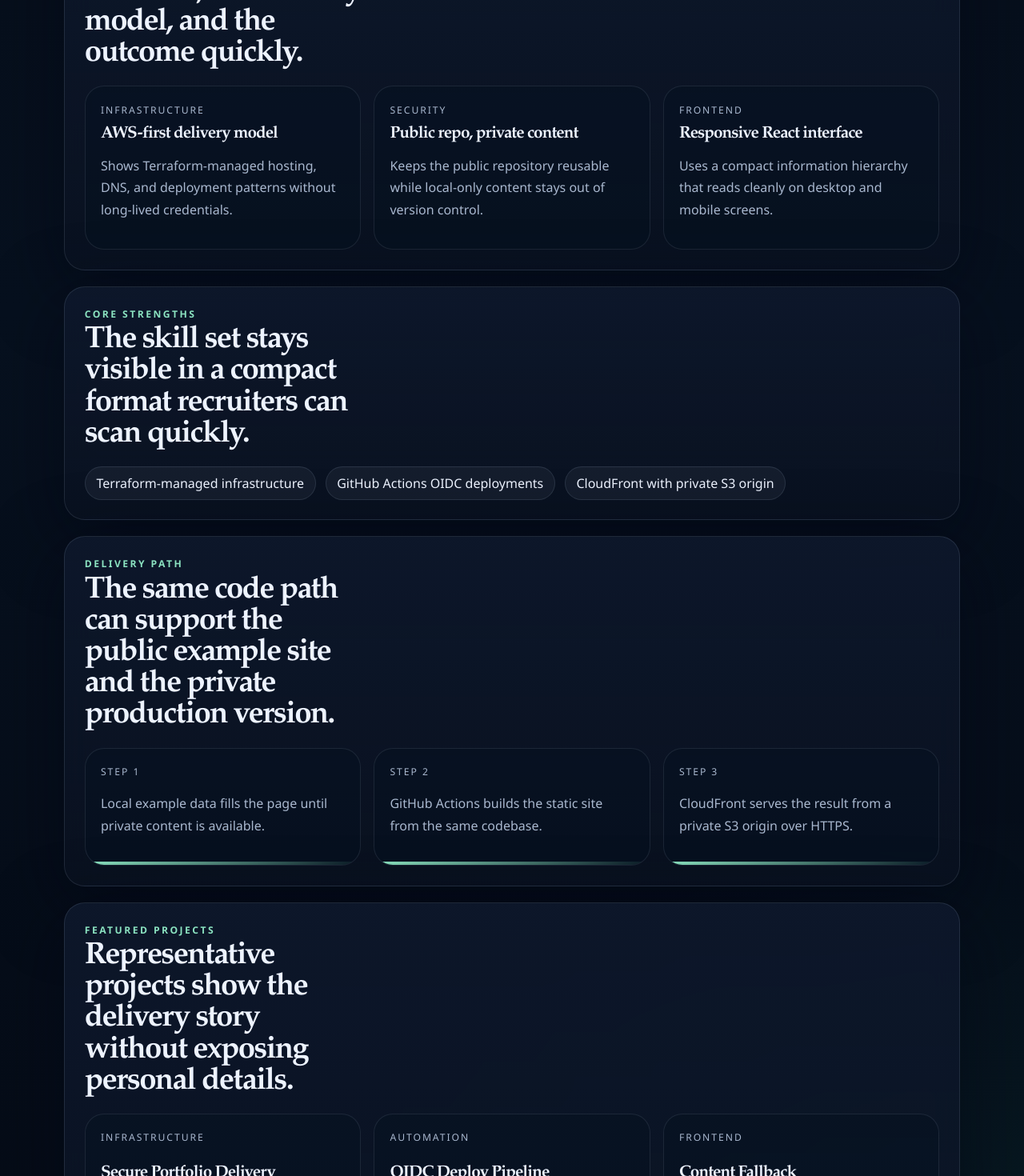
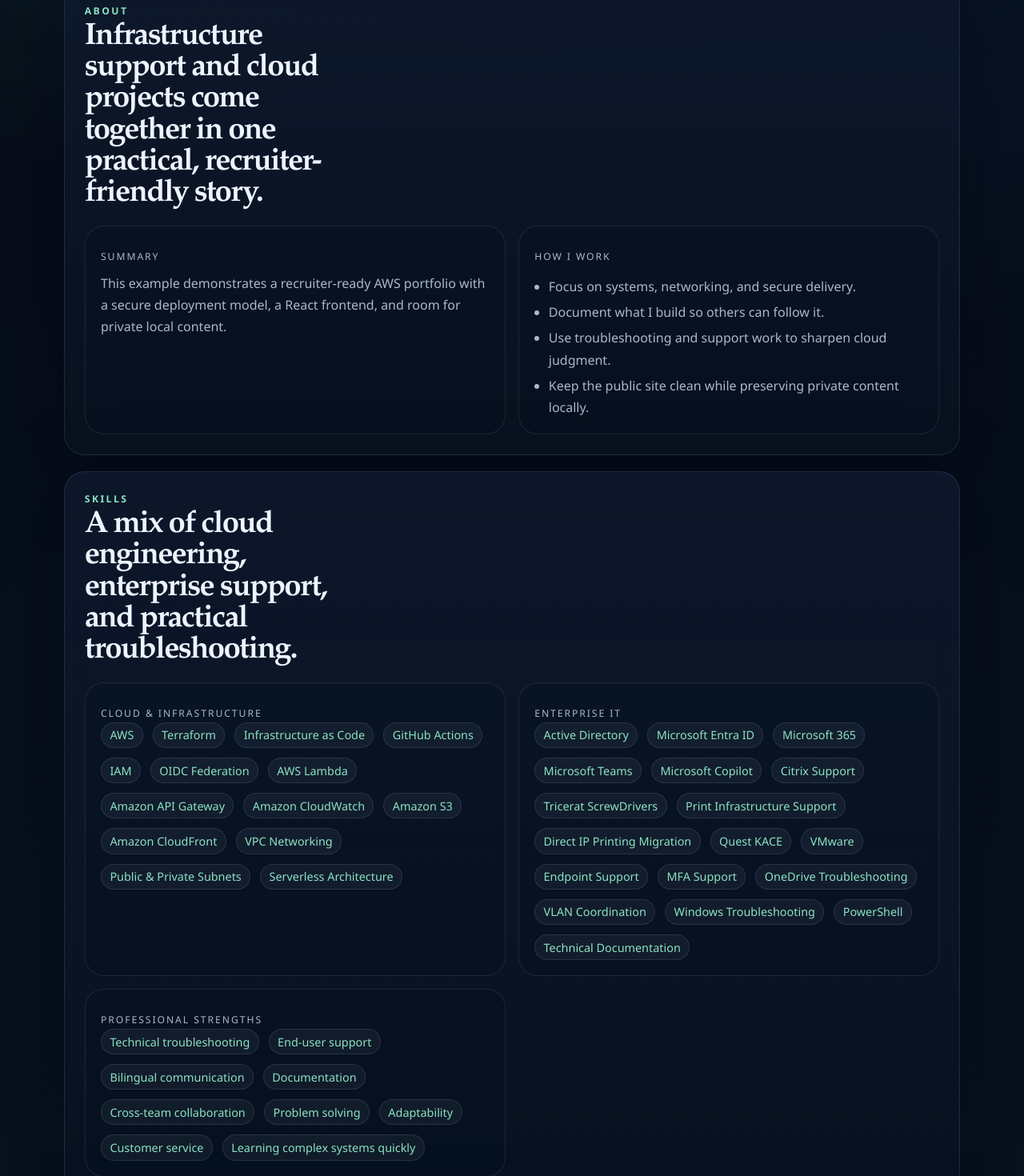
Before and after one commit to mariachiloko/portfolio-website, a React (Vite) app in the folder website/: page / in a window 1280 px wide. Shown: the part 1140-2610 px from the top of the page at 80% size. Built offline with nearby package versions, Linux system fonts and the light colour scheme.

Commit message:
Add private content sections to portfolio site

```diff
--- a/website/src/App.tsx
+++ b/website/src/App.tsx
@@ -1,108 +1,229 @@
-import { contentSource, profile, projects } from './data/content';
+import {
+  certifications,
+  contentSource,
+  education,
+  experience,
+  profile,
+  projects,
+} from './data/content';
 
 function App() {
   const profilePhoto = profile.photo ?? '/media/placeholders/profile-photo.svg';
+  const resumeLabel = profile.resume?.endsWith('.pdf') ? 'Download resume' : 'Open resume';
 
-  const highlights = [
-    'Private S3 origin behind CloudFront',
-    'GitHub OIDC deploys with short-lived AWS access',
-    'Local content fallback for private profile and project data',
+  const heroHighlights = [
+    'Enterprise IT support plus cloud engineering projects',
+    'AWS, Terraform, GitHub Actions, IAM, and OIDC',
+    'Infrastructure-first mindset with documentation habits',
   ];
 
-  const recruiterSignals = [
-    {
-      label: 'Infrastructure',
-      title: 'AWS-first delivery model',
-      body: 'Shows Terraform-managed hosting, DNS, and deployment patterns without long-lived credentials.',
-    },
-    {
-      label: 'Security',
-      title: 'Public repo, private content',
-      body: 'Keeps the public repository reusable while local-only content stays out of version control.',
-    },
-    {
-      label: 'Frontend',
-      title: 'Responsive React interface',
-      body: 'Uses a compact information hierarchy that reads cleanly on desktop and mobile screens.',
-    },
+  const cloudSkills = [
+    'AWS',
+    'Terraform',
+    'Infrastructure as Code',
+    'GitHub Actions',
+    'IAM',
+    'OIDC Federation',
+    'AWS Lambda',
+    'Amazon API Gateway',
+    'Amazon CloudWatch',
+    'Amazon S3',
+    'Amazon CloudFront',
+    'VPC Networking',
+    'Public & Private Subnets',
+    'Serverless Architecture',
   ];
 
-  const deliverySteps = [
-    'Local example data fills the page until private content is available.',
-    'GitHub Actions builds the static site from the same codebase.',
-    'CloudFront serves the result from a private S3 origin over HTTPS.',
+  const enterpriseSkills = [
+    'Active Directory',
+    'Microsoft Entra ID',
+    'Microsoft 365',
+    'Microsoft Teams',
+    'Microsoft Copilot',
+    'Citrix Support',
+    'Tricerat ScrewDrivers',
+    'Print Infrastructure Support',
+    'Direct IP Printing Migration',
+    'Quest KACE',
+    'VMware',
+    'Endpoint Support',
+    'MFA Support',
+    'OneDrive Troubleshooting',
+    'VLAN Coordination',
+    'Windows Troubleshooting',
+    'PowerShell',
+    'Technical Documentation',
   ];
+
+  const strengths = [
+    'Technical troubleshooting',
+    'End-user support',
+    'Bilingual communication',
+    'Documentation',
+    'Cross-team collaboration',
+    'Problem solving',
+    'Adaptability',
+    'Customer service',
+    'Learning complex systems quickly',
+  ];
+
+  const contactLinks = profile.links;
+  const githubLink = contactLinks.find((link) => link.label === 'GitHub');
+  const linkedinLink = contactLinks.find((link) => link.label === 'LinkedIn');
+  const emailLink = contactLinks.find((link) => link.label === 'Email');
 
   return (
     <main className="page-shell">
       <section className="hero">
         <div className="hero-copy">
           <div className="hero-topline">
-            <p className="eyebrow">AWS portfolio scaffold</p>
+            <p className="eyebrow">Cloud engineering portfolio</p>
             <span className="status-badge">
               {contentSource.profile === 'local' ? 'Private content active' : 'Example content active'}
             </span>
           </div>
+
           <h1>{profile.name}</h1>
           <p className="lede">{profile.role}</p>
           <p className="summary">{profile.summary}</p>
+
           <div className="actions">
-            {profile.links.map((link) => (
-              <a key={link.label} href={link.href} target="_blank" rel="noreferrer">
-                {link.label}
+            {githubLink ? (
+              <a href={githubLink.href} target="_blank" rel="noreferrer">
+                GitHub
               </a>
-            ))}
+            ) : null}
+            {linkedinLink ? (
+              <a href={linkedinLink.href} target="_blank" rel="noreferrer">
+                LinkedIn
+              </a>
+            ) : null}
+            {emailLink ? (
+              <a href={emailLink.href} target="_blank" rel="noreferrer">
+                Email
+              </a>
+            ) : null}
+            {profile.resume ? (
+              <a className="resume-link" href={profile.resume} target="_blank" rel="noreferrer">
+                {resumeLabel}
+              </a>
+            ) : null}
           </div>
+
           <ul className="hero-highlights" aria-label="Homepage highlights">
-            {highlights.map((item) => (
+            {heroHighlights.map((item) => (
               <li key={item}>{item}</li>
             ))}
           </ul>
         </div>
+
         <aside className="hero-card">
           <div className="hero-portrait">
             <img src={profilePhoto} alt={`${profile.name} portrait`} />
           </div>
           <div className="hero-card-block">
-            <p className="card-label">Content source</p>
-            <strong>{contentSource.profile}</strong>
+            <p className="card-label">Current focus</p>
+            <strong>Infrastructure-focused IT professional transitioning into Cloud Engineering</strong>
             <span>{profile.location}</span>
           </div>
           <div className="hero-card-block">
-            <p className="card-label">Project data</p>
-            <strong>{contentSource.projects}</strong>
+            <p className="card-label">Cloud stack</p>
+            <p>AWS, Terraform, GitHub Actions, IAM, OIDC, CloudFront, S3, Lambda, and API Gateway.</p>
+          </div>
+          <div className="hero-card-block">
+            <p className="card-label">Enterprise background</p>
             <p>
-              {contentSource.projects === 'local'
-                ? 'Private project content is being used.'
-                : 'Example project content is being used.'}
+              Active Directory, Entra ID, Citrix, KACE, VMware, printing workflows, and technical support in a manufacturing
+              environment.
             </p>
           </div>
-          <div className="hero-card-block">
-            <p className="card-label">Delivery model</p>
-            <p>The public scaffold stays reusable while the live site can load private content locally.</p>
-          </div>
-          {profile.resume ? (
-            <div className="hero-card-block">
-              <p className="card-label">Resume</p>
-              <a className="resume-link" href={profile.resume} target="_blank" rel="noreferrer">
-                Open resume
-              </a>
-            </div>
-          ) : null}
         </aside>
       </section>
 
       <section className="section">
         <div className="section-heading">
-          <p className="eyebrow">Recruiter signals</p>
-          <h2>Built to communicate the stack, the delivery model, and the outcome quickly.</h2>
+          <p className="eyebrow">About</p>
+          <h2>Infrastructure support and cloud projects come together in one practical, recruiter-friendly story.</h2>
         </div>
-        <div className="insight-grid">
-          {recruiterSignals.map((item) => (
-            <article className="insight-card" key={item.title}>
-              <p className="card-label">{item.label}</p>
-              <h3>{item.title}</h3>
-              <p>{item.body}</p>
+        <div className="about-grid">
+          <article className="detail-card">
+            <p className="card-label">Summary</p>
+            <p>{profile.summary}</p>
+          </article>
+          <article className="detail-card">
+            <p className="card-label">How I work</p>
+            <ul className="detail-list">
+              <li>Focus on systems, networking, and secure delivery.</li>
+              <li>Document what I build so others can follow it.</li>
+              <li>Use troubleshooting and support work to sharpen cloud judgment.</li>
+              <li>Keep the public site clean while preserving private content locally.</li>
+            </ul>
+          </article>
+        </div>
+      </section>
+
+      <section className="section">
+        <div className="section-heading">
+          <p className="eyebrow">Skills</p>
+          <h2>A mix of cloud engineering, enterprise support, and practical troubleshooting.</h2>
+        </div>
+        <div className="skills-grid">
+          <article className="detail-card">
+            <p className="card-label">Cloud & infrastructure</p>
+            <div className="chip-row">
+              {cloudSkills.map((skill) => (
+                <span className="chip" key={skill}>
+                  {skill}
+                </span>
+              ))}
+            </div>
+          </article>
+          <article className="detail-card">
+            <p className="card-label">Enterprise IT</p>
+            <div className="chip-row">
+              {enterpriseSkills.map((skill) => (
+                <span className="chip" key={skill}>
+                  {skill}
+                </span>
+              ))}
+            </div>
+          </article>
+          <article className="detail-card">
+            <p className="card-label">Professional strengths</p>
+            <div className="chip-row">
+              {strengths.map((strength) => (
+                <span className="chip" key={strength}>
+                  {strength}
+                </span>
+              ))}
+            </div>
+          </article>
+        </div>
+      </section>
+
+      <section className="section">
+        <div className="section-heading">
+          <p className="eyebrow">Experience</p>
+          <h2>Real-world support work that builds the judgment behind cloud engineering.</h2>
+        </div>
+        <div className="timeline-grid">
+          {experience.map((item) => (
+            <article className="timeline-card" key={`${item.company}-${item.role}`}>
+              <div className="timeline-card-head">
+                <div>
+                  <p className="card-label">{item.company}</p>
+                  <h3>{item.role}</h3>
+                </div>
+                {item.dates ? <span className="timeline-date">{item.dates}</span> : null}
+              </div>
+              <p>{item.summary}</p>
+              {item.responsibilities ? (
+                <ul className="detail-list">
+                  {item.responsibilities.map((responsibility) => (
+                    <li key={responsibility}>{responsibility}</li>
+                  ))}
+                </ul>
+              ) : null}
             </article>
           ))}
         </div>
@@ -110,37 +231,8 @@
 
       <section className="section">
         <div className="section-heading">
-          <p className="eyebrow">Core strengths</p>
-          <h2>The skill set stays visible in a compact format recruiters can scan quickly.</h2>
-        </div>
-        <div className="pill-grid">
-          {profile.strengths.map((strength) => (
-            <span className="pill" key={strength}>
-              {strength}
-            </span>
-          ))}
-        </div>
-      </section>
-
-      <section className="section">
-        <div className="section-heading">
-          <p className="eyebrow">Delivery path</p>
-          <h2>The same code path can support the public example site and the private production version.</h2>
-        </div>
-        <div className="delivery-grid">
-          {deliverySteps.map((step, index) => (
-            <article className="delivery-card" key={step}>
-              <p className="card-label">Step {index + 1}</p>
-              <p>{step}</p>
-            </article>
-          ))}
-        </div>
-      </section>
-
-      <section className="section">
-        <div className="section-heading">
-          <p className="eyebrow">Featured projects</p>
-          <h2>Representative projects show the delivery story without exposing personal details.</h2>
+          <p className="eyebrow">Projects</p>
+          <h2>Hands-on work that shows cloud, automation, and support skills in context.</h2>
         </div>
         <div className="project-grid">
           {projects.map((project) => (
@@ -161,11 +253,96 @@
         </div>
       </section>
 
+      <section className="section">
+        <div className="section-heading">
+          <p className="eyebrow">Certifications</p>
+          <h2>Credentials that support the cloud engineering transition.</h2>
+        </div>
+        <div className="grid-compact">
+          {certifications.map((certification) => (
+            <article className="detail-card" key={certification.name}>
+              <p className="card-label">{certification.issuer ?? 'Certification'}</p>
+              <h3>{certification.name}</h3>
+              {certification.status ? <p>{certification.status}</p> : null}
+            </article>
+          ))}
+        </div>
+      </section>
+
+      <section className="section">
+        <div className="section-heading">
+          <p className="eyebrow">Education</p>
+          <h2>Formal training that adds communication, performance, and teaching experience to the technical work.</h2>
+        </div>
+        <div className="grid-compact">
+          {education.map((item) => (
+            <article className="detail-card" key={`${item.school}-${item.degree}`}>
+              <p className="card-label">{item.school}</p>
+              <h3>{item.degree}</h3>
+              <p>{item.dates}</p>
+              {item.details ? (
+                <ul className="detail-list">
+                  {item.details.map((detail) => (
+                    <li key={detail}>{detail}</li>
+                  ))}
+                </ul>
+              ) : null}
+            </article>
+          ))}
+        </div>
+      </section>
+
+      <section className="section">
+        <div className="section-heading">
+          <p className="eyebrow">Contact and resume</p>
+          <h2>Simple ways to review the site, open the resume, and reach out.</h2>
+        </div>
+        <div className="contact-grid">
+          <article className="detail-card">
+            <p className="card-label">Contact</p>
+            <h3>{profile.name}</h3>
+            <p>{profile.location}</p>
+            <div className="stack-links">
+              {emailLink ? (
+                <a href={emailLink.href} target="_blank" rel="noreferrer">
+                  Email
+                </a>
+              ) : null}
+              {githubLink ? (
+                <a href={githubLink.href} target="_blank" rel="noreferrer">
+                  GitHub
+                </a>
+              ) : null}
+              {linkedinLink ? (
+                <a href={linkedinLink.href} target="_blank" rel="noreferrer">
+                  LinkedIn
+                </a>
+              ) : null}
+            </div>
+          </article>
+          <article className="detail-card">
+            <p className="card-label">Resume download</p>
+            <h3>Current resume</h3>
+            <p>
+              Open the resume file stored in the private content path. If you switch to a PDF later, the same link pattern
+              will still work.
+            </p>
+            {profile.resume ? (
+              <a className="resume-link" href={profile.resume} target="_blank" rel="noreferrer">
+                {resumeLabel}
+              </a>
+            ) : (
+              <p>TODO: add resume path in private-content/data/profile.local.json</p>
+            )}
+          </article>
+        </div>
+      </section>
+
       <section className="section section-footer">
         <p className="eyebrow">Portfolio shape</p>
         <p>
-          Public example content stays generic, while local-only files can supply the private version when you are ready to
-          deploy it.
+          The site now presents a full cloud engineering story: enterprise IT support, hands-on AWS projects, education,
+          certifications, and direct contact paths.
         </p>
       </section>
     </main>
--- /dev/null
+++ b/website/src/data/certifications.example.json
@@ -0,0 +1,7 @@
+[
+  {
+    "name": "Example Cloud Certification",
+    "issuer": "Certification Provider",
+    "status": "Placeholder"
+  }
+]
--- a/website/src/data/content.ts
+++ b/website/src/data/content.ts
@@ -22,6 +22,27 @@
   summary: string;
   stack: string[];
   outcome: string;
+}
+
+export interface ExperienceContent {
+  company: string;
+  role: string;
+  dates?: string;
+  summary: string;
+  responsibilities: string[];
+}
+
+export interface EducationContent {
+  school: string;
+  degree: string;
+  dates: string;
+  details?: string[];
+}
+
+export interface CertificationContent {
+  name: string;
+  issuer?: string;
+  status?: string;
 }
 
 type JsonModule = {
@@ -58,11 +79,22 @@
 
 const profileContent = loadContent<ProfileContent>('profile');
 const projectsContent = loadContent<ProjectContent[]>('projects');
+const experienceContent = loadContent<ExperienceContent[]>('experience');
+const educationContent = loadContent<EducationContent[]>('education');
+const certificationsContent = loadContent<CertificationContent[]>(
+  'certifications',
+);
 
 export const profile = profileContent.value;
 export const projects = projectsContent.value;
+export const experience = experienceContent.value;
+export const education = educationContent.value;
+export const certifications = certificationsContent.value;
 
 export const contentSource = {
   profile: profileContent.source,
   projects: projectsContent.source,
+  experience: experienceContent.source,
+  education: educationContent.source,
+  certifications: certificationsContent.source,
 };
--- /dev/null
+++ b/website/src/data/education.example.json
@@ -0,0 +1,11 @@
+[
+  {
+    "school": "Example University",
+    "degree": "Bachelor's Degree",
+    "dates": "Example dates",
+    "details": [
+      "Relevant coursework",
+      "Technical focus area"
+    ]
+  }
+]
--- /dev/null
+++ b/website/src/data/experience.example.json
@@ -0,0 +1,13 @@
+[
+  {
+    "company": "Enterprise IT Team",
+    "role": "Infrastructure Support Specialist",
+    "dates": "Example role",
+    "summary": "Hands-on support work in Microsoft, endpoint, and virtualization environments.",
+    "responsibilities": [
+      "Support Active Directory and identity workflows",
+      "Troubleshoot endpoint and printing issues",
+      "Document systems and support procedures"
+    ]
+  }
+]
--- a/website/src/styles.css
+++ b/website/src/styles.css
@@ -344,7 +344,12 @@
 
 .insight-grid,
 .delivery-grid,
-.project-grid {
+.project-grid,
+.about-grid,
+.skills-grid,
+.timeline-grid,
+.grid-compact,
+.contact-grid {
   display: grid;
   gap: 1rem;
 }
@@ -391,6 +396,17 @@
   grid-template-columns: repeat(3, minmax(0, 1fr));
 }
 
+.about-grid,
+.skills-grid,
+.timeline-grid,
+.contact-grid {
+  grid-template-columns: repeat(2, minmax(0, 1fr));
+}
+
+.grid-compact {
+  grid-template-columns: repeat(3, minmax(0, 1fr));
+}
+
 .project-card {
   display: flex;
   flex-direction: column;
@@ -408,6 +424,78 @@
   transform: translateY(-3px);
   border-color: var(--panel-border-strong);
   box-shadow: 0 18px 60px rgba(1, 6, 19, 0.35);
+}
+
+.detail-card,
+.timeline-card {
+  padding: 1.2rem;
+  border: 1px solid rgba(170, 188, 214, 0.12);
+  background: rgba(7, 17, 31, 0.42);
+  border-radius: 24px;
+}
+
+.detail-card h3,
+.timeline-card h3 {
+  margin: 0.3rem 0 0;
+  font-size: 1.25rem;
+}
+
+.detail-card p,
+.timeline-card p {
+  margin: 0.55rem 0 0;
+  color: var(--muted);
+  line-height: 1.7;
+}
+
+.detail-list {
+  margin: 0.85rem 0 0;
+  padding-left: 1.1rem;
+  color: var(--muted);
+  line-height: 1.7;
+}
+
+.detail-list li + li {
+  margin-top: 0.3rem;
+}
+
+.timeline-grid {
+  grid-template-columns: repeat(1, minmax(0, 1fr));
+}
+
+.timeline-card-head {
+  display: flex;
+  justify-content: space-between;
+  gap: 1rem;
+  align-items: flex-start;
+}
+
+.timeline-date {
+  display: inline-flex;
+  padding: 0.45rem 0.7rem;
+  border-radius: 999px;
+  border: 1px solid rgba(139, 227, 193, 0.2);
+  color: var(--accent);
+  background: rgba(7, 17, 31, 0.42);
+  white-space: nowrap;
+}
+
+.stack-links {
+  display: flex;
+  flex-wrap: wrap;
+  gap: 0.65rem;
+  margin-top: 1rem;
+}
+
+.stack-links a {
+  padding: 0.55rem 0.9rem;
+  border-radius: 999px;
+  border: 1px solid var(--panel-border);
+  background: rgba(148, 163, 184, 0.08);
+}
+
+.stack-links a:hover {
+  border-color: var(--panel-border-strong);
+  background: rgba(148, 163, 184, 0.16);
 }
 
 .chip {
@@ -446,8 +534,12 @@
 @media (max-width: 980px) {
   .hero,
   .insight-grid,
+  .about-grid,
+  .skills-grid,
   .delivery-grid,
-  .project-grid {
+  .project-grid,
+  .grid-compact,
+  .contact-grid {
     grid-template-columns: 1fr;
   }
 
@@ -479,4 +571,12 @@
   .hero-topline {
     align-items: flex-start;
   }
+
+  .timeline-card-head {
+    flex-direction: column;
+  }
+
+  .timeline-date {
+    width: fit-content;
+  }
 }
```
Also changed, not shown: 2 other files (tests, documents, lock files or other folders).
